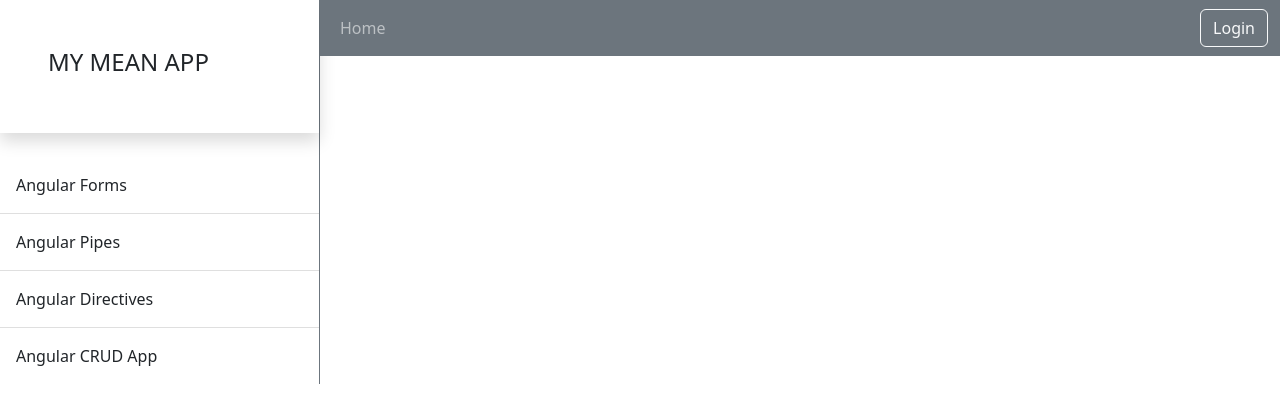
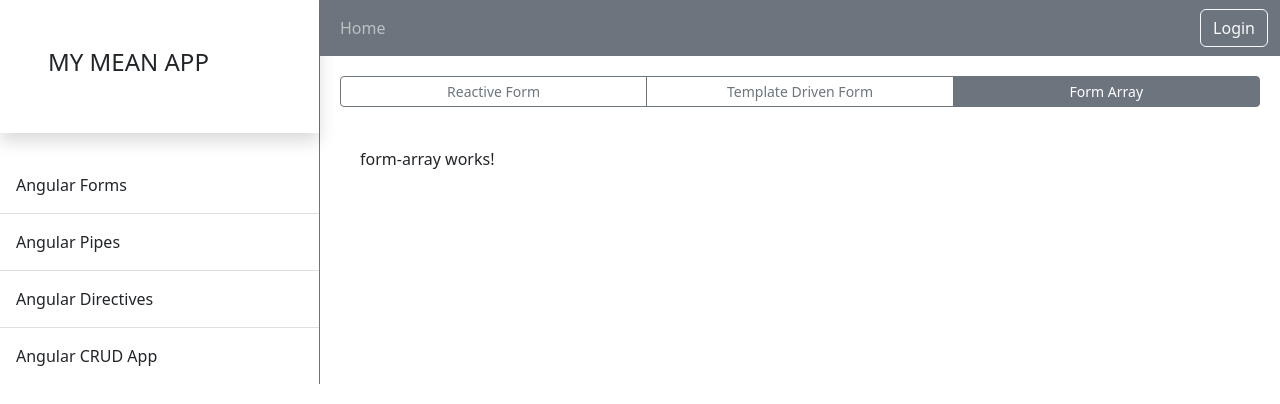
Before and after one commit to RehanSk93/MEAN-MY-APP, an Angular app in the folder Angular_GUI/: page /angular-forms/form-array in a window 1280 px wide. Before the commit this address led to /. Shown: the top 404 px of the page. Built offline with nearby package versions, Linux system fonts and the light colour scheme.

Commit message:
UI - Form Array component added

```diff
--- a/Angular_GUI/src/app/app-routing.module.ts
+++ b/Angular_GUI/src/app/app-routing.module.ts
@@ -8,6 +8,7 @@ import { AngularPipesComponent } from './features/angular-pipes/angular-pipes.co
 import { AngularDirectivesComponent } from './features/angular-directives/angular-directives.component';
 import { AngularCrudAppComponent } from './features/angular-crud-app/angular-crud-app.component';
 import { NodeBackendComponent } from './features/angular-crud-app/node-backend/node-backend.component';
+import { FormArrayComponent } from './features/angular-forms/form-array/form-array.component';
 
 const routes: Routes = [
   { path: 'home', component: HomeComponent },
@@ -22,6 +23,10 @@ const routes: Routes = [
       {
         path: 'template-driven-form',
         component: TemplateDrivenFormComponent,
+      },
+      {
+        path: 'form-array',
+        component: FormArrayComponent,
       },
     ],
   },
--- a/Angular_GUI/src/app/app.module.ts
+++ b/Angular_GUI/src/app/app.module.ts
@@ -16,6 +16,7 @@ import { AngularPipesComponent } from './features/angular-pipes/angular-pipes.co
 import { AngularDirectivesComponent } from './features/angular-directives/angular-directives.component';
 import { AngularCrudAppComponent } from './features/angular-crud-app/angular-crud-app.component';
 import { NodeBackendComponent } from './features/angular-crud-app/node-backend/node-backend.component';
+import { FormArrayComponent } from './features/angular-forms/form-array/form-array.component';
 
 
 @NgModule({
@@ -31,6 +32,7 @@ import { NodeBackendComponent } from './features/angular-crud-app/node-backend/n
     AngularDirectivesComponent,
     AngularCrudAppComponent,
     NodeBackendComponent,
+    FormArrayComponent,
   ],
   imports: [
     BrowserModule,
--- a/Angular_GUI/src/app/features/angular-forms/angular-forms.component.html
+++ b/Angular_GUI/src/app/features/angular-forms/angular-forms.component.html
@@ -1,21 +1,14 @@
 <div class="btn-group special" role="group" aria-label="...">
-  <button
-    type="button"
-    routerLink="/angular-forms/reactive-form"
-    routerLinkActive="active"
-    class="btn btn-outline-secondary btn-sm"
-  >
+  <button type="button" routerLink="/angular-forms/reactive-form" routerLinkActive="active"
+    class="btn btn-outline-secondary btn-sm">
     Reactive Form
   </button>
-  <button
-    type="button"
-    routerLink="/angular-forms/template-driven-form"
-    routerLinkActive="active"
-    class="btn btn-outline-secondary btn-sm"
-  >
+  <button type="button" routerLink="/angular-forms/template-driven-form" routerLinkActive="active"
+    class="btn btn-outline-secondary btn-sm">
     Template Driven Form
   </button>
-  <button type="button" class="btn btn-outline-secondary btn-sm">
+  <button type="button" routerLink="/angular-forms/form-array" routerLinkActive="active"
+    class="btn btn-outline-secondary btn-sm">
     Form Array
   </button>
 </div>
--- /dev/null
+++ b/Angular_GUI/src/app/features/angular-forms/form-array/form-array.component.html
@@ -0,0 +1 @@
+<p>form-array works!</p>
```
Also changed, not shown: Angular_GUI/src/app/features/angular-forms/form-array/form-array.component.ts (added, +10 -0 lines), Angular_GUI/src/app/features/angular-forms/form-array/form-array.component.scss (added), 1 other file (tests, documents, lock files or other folders).
